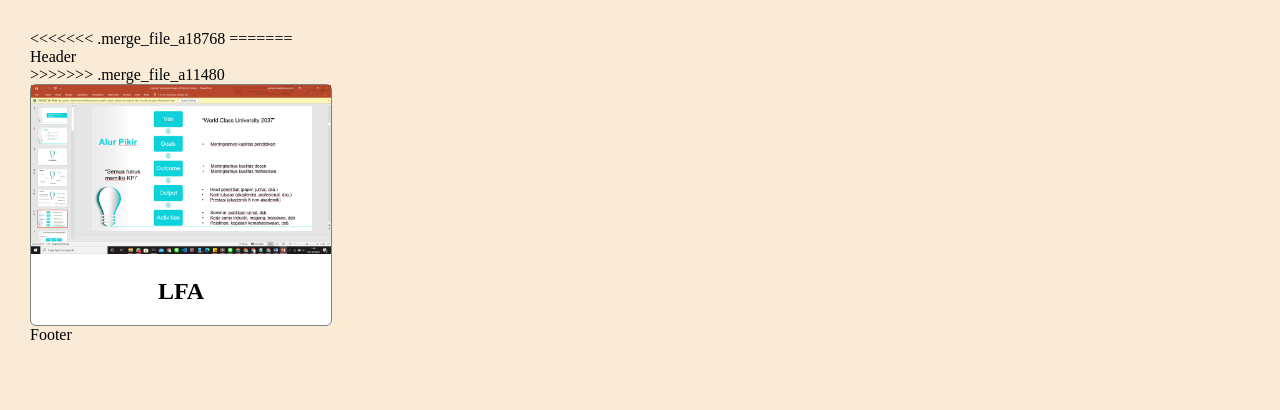
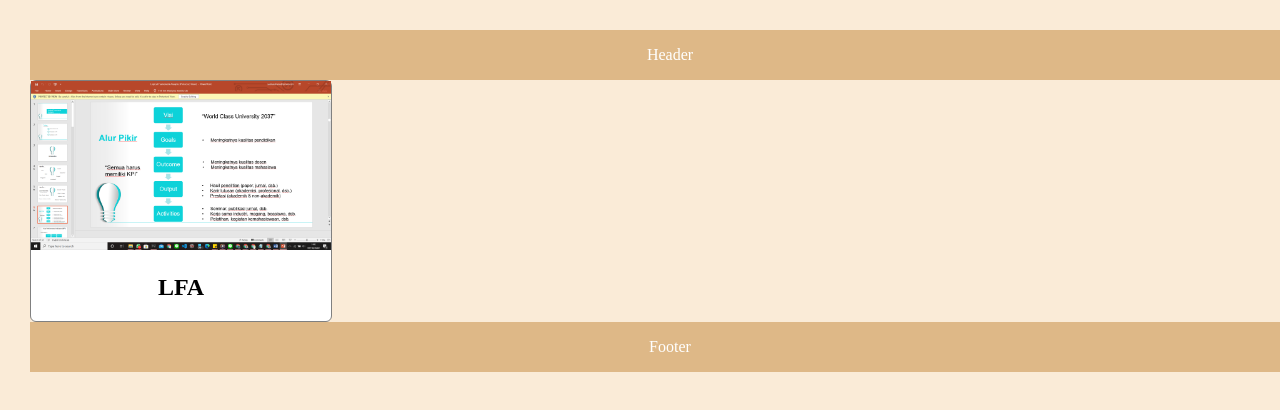
Before and after one commit to sraliandra/my-repo-from-remote, a plain HTML site: page index.html in a window 1280 px wide. Shown: the top 410 px of the page. Drawn offline with Linux system fonts and the light colour scheme.

Commit message:
no message

```diff
--- a/index.html
+++ b/index.html
@@ -9,10 +9,8 @@
 </head>
 
 <body>
-<<<<<<< .merge_file_a18768
-=======
+
     <div id="header">Header</div>
->>>>>>> .merge_file_a11480
     <div id="profile-container">
         <img id="profile-image" src="images/test.png" alt="profile image" />
         <h2 id="profile-name">LFA</h2>
--- a/style.css
+++ b/style.css
@@ -20,11 +20,7 @@ body {
     text-align: center;
 }
 
-<<<<<<< .merge_file_a14416
 #footer {
-=======
-#header {
->>>>>>> .merge_file_a19508
     width: 100%;
     height: 50px;
     line-height: 50px;
@@ -32,3 +28,12 @@ body {
     text-align: center;
     color: white;
 }
+
+#header {
+    width: 100%;
+    height: 50px;
+    line-height: 50px;
+    background-color: burlywood;
+    text-align: center;
+    color: white;
+}
```
